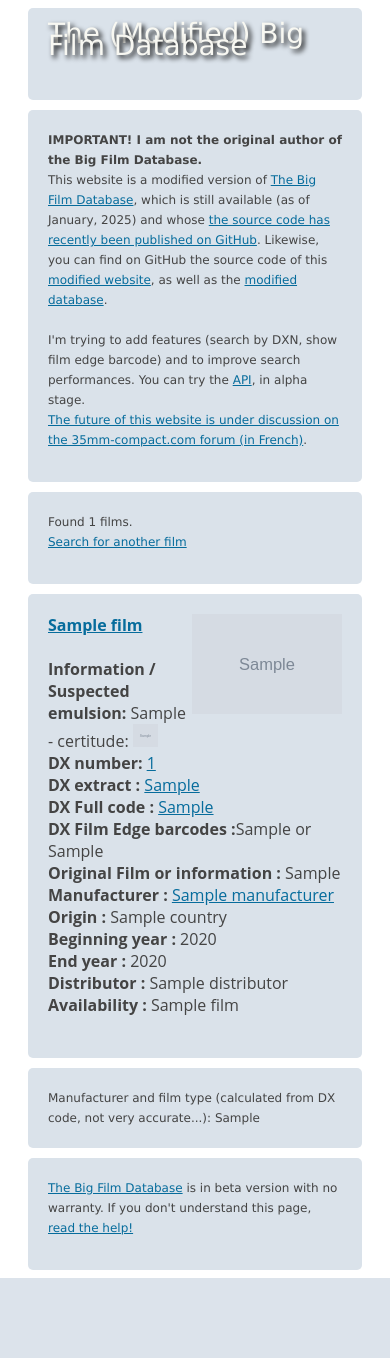
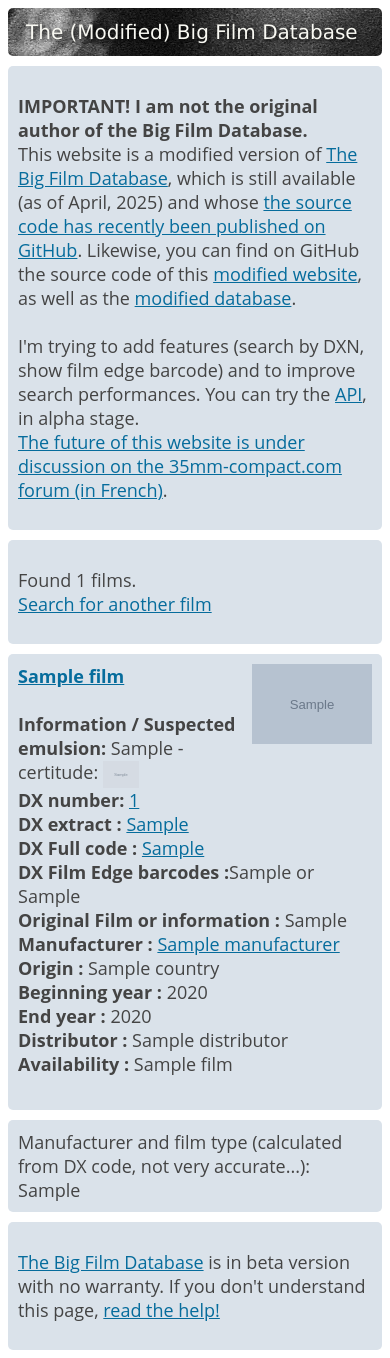
Before and after one commit to Merinorus/thebigfilmdatabase-website, a Python web app: template templates/search.html in a window 390 px wide. Before the commit the page ends 1278 px from the top, so only its background shows below. Run offline with Jinja, Linux system fonts and the light colour scheme; the template is opened without the code that fills it: most values are stand-ins (such as "Sample title", 1, 10 or a date in 2020); grey boxes marked "Sample" are stand-in pictures.

Commit message:
Style and mobile display improvements
- Better autocomplete on search by name and manufacturer
- DX edge film barcodes are not bigger on mobile
- Remove the "No picture" image when there is no picture for a given film
- CS tweaks to have a more "responsive" website

```diff
--- a/static/css/film2.css
+++ b/static/css/film2.css
@@ -8,28 +8,57 @@ body {
     font-family: 'Open Sans', 'sans-serif';
     background-color: #fff;
     color: #444;
+    font-size: 14px;
 }
 
-h1,
-p {
+
+/* p {
     margin: 0 0 1em 0;
-}
+} */
 
 .wrapper {
     max-width: 940px;
-    margin: 0 20px;
+    grid-template-columns: 1fr; /* default: single column */
+    margin: 0 auto;
     display: grid;
     grid-gap: 10px;
 }
 
+img.filmpicture{
+    width: 150px;
+    height: 100px;
+    mix-blend-mode: multiply;
+}
+
+@media (max-width: 600px) {
+    h1{
+        font-size: 20px;
+    }
+    img.filmpicture{
+        width: 120px;
+        height: 80px;
+    }
+    body{
+        font-size:18px;
+    }
+}
+
+.header {
+    background-image: url(../images/header.webp);
+    background-repeat: no-repeat;
+    color: #FFF;
+}
+
+
+
 @media screen and (min-width: 750px) {
     /* no grid support? */
-    .dxblock {
+    /*.dxblock {
         float: left;
     }
     .filmblock {
         float: right;
-    }
+    }*/
     .wrapper {
         margin: 0 auto;
         grid-template-columns: 1fr 1fr;
@@ -44,17 +73,14 @@ p {
         /* needed for the floated layout */
         background-color: #E3F2FD;
     }
-    .header {
-        background-image: url(../images/header.webp);
-        background-repeat: no-repeat;
-        color: #FFF;
-    }
 }
+
+
 
 .wrapper>* {
     background-color: #dae2ea;
     border-radius: 5px;
-    padding: 20px;
+    padding: 10px;
     /* font-size: 150%; */
     /* needed for the floated layout*/
     margin-bottom: 10px;
@@ -72,13 +98,13 @@ p {
 
 h1 {
     font-family: Verdana, Geneva, sans-serif;
-    font-size: 28px;
     font-style: normal;
     font-variant: normal;
     font-weight: 500;
     line-height: 12px;
     text-shadow: 0.1em 0.1em 0.2em black;
     color: #f8f8f2;
+    margin: 0.4em 0.4em 0.4em 0.4em;
 }
 
 h1 a {
@@ -94,14 +120,13 @@ a {
 
 h3 {
     font-family: Verdana, Geneva, sans-serif;
-    font-size: 14px;
+    font-size: 18px;
     font-style: normal;
     font-variant: normal;
     line-height: 25.4px;
     text-align: center;
 }
 
-p,
 li {
     font-family: Verdana, Geneva, sans-serif;
     font-size: 12px;
--- a/templates/layout.html
+++ b/templates/layout.html
@@ -1,7 +1,9 @@
 <!DOCTYPE html>
 <html lang="en">
     <head>
-        <meta charset="UTF-8">
+        <meta charset="UTF-8"
+              name="viewport"
+              content="width=device-width, initial-scale=1">
         <title>
             {% block title %}{% endblock %}
             - The Big Film Database
@@ -21,7 +23,7 @@
                 <p>
                     <strong>IMPORTANT! I am not the original author of the Big Film Database.</strong>
                     <br>
-                    This website is a modified version of <a target="_blank" href="https://industrieplus.net/dxdatabase">The Big Film Database</a>, which is still available (as of January, 2025) and whose <a target="_blank"
+                    This website is a modified version of <a target="_blank" href="https://industrieplus.net/dxdatabase">The Big Film Database</a>, which is still available (as of April, 2025) and whose <a target="_blank"
     href="https://github.com/dxdatabase/Open-source-film-database">the source code has recently been published on GitHub</a>.
                     Likewise, you can find on GitHub the source code of this <a target="_blank"
     href="https://github.com/merinorus/thebigfilmdatabase-website">modified website</a>, as well as the <a href="https://github.com/merinorus/Open-source-film-database"
--- a/templates/search.html
+++ b/templates/search.html
@@ -15,17 +15,9 @@
         <footer class="footer">
             {% if film.picture %}
                 <img src="{{ film.picture }}"
+                     class="filmpicture"
                      align="right"
-                     width="150"
-                     height="100"
                      alt="{{ film.name }}"
-                     loading="lazy">
-            {% else %}
-                <img src="{{ url_for('static', path='images/no_picture.webp') }}"
-                     align="right"
-                     width="150"
-                     height="100"
-                     alt="no picture"
                      loading="lazy">
             {% endif %}
             <strong><a href="{{ url_for('read_film', url_name=film.url_name) }}">{{ film.name }}</a></strong>
@@ -36,8 +28,9 @@
                 {% if film.reliability %}
                     - certitude:
                     <img src="{{ film.reliability_img }}"
-                         width="25"
-                         height="23"
+                         style="height: 1.5em;
+                                width:auto;
+                                vertical-align: middle"
                          alt="certitude {{ film.reliability }}/4">
                 {% endif %}
                 <br />
```
Also changed, not shown: templates/film.html (+1 -9 lines), templates/index.html (+11 -3 lines).
